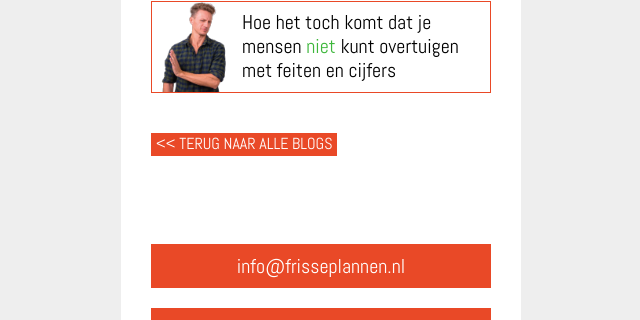
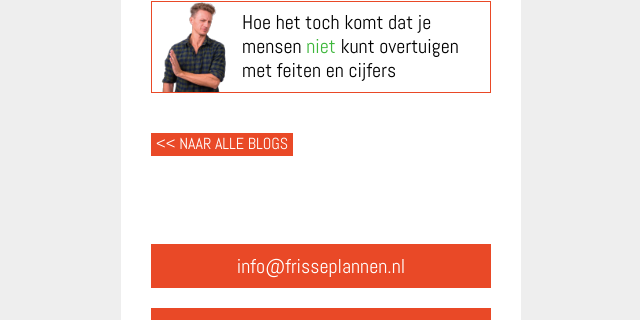
Before and after one commit to jhvanderschee/carli_d, a Jekyll site: the page built from _posts/2019-01-01-blog-why-methode.md, in a window 1280 px wide. Shown: the part 1205-1525 px from the top of the page, without its empty margins (319-959 px from the left). Built offline with Jekyll 4.4.1, drawn with Linux system fonts in a browser that asks for light colours.

Commit message:
Update blog.html

```diff
--- a/_layouts/blog.html
+++ b/_layouts/blog.html
@@ -13,7 +13,7 @@
     <strong>ANDERE BLOGS.</strong><br />
     {% for item in site.posts limit:3 %}<a href="{{ item.url }}" class="bloglink"><span style="background: white url({{ item.image }}) center center / contain no-repeat;"></span>{{ item.description | markdownify }}</a>{% endfor %}
     <br />
-        <a href="/blogs" class="button"><< Terug naar alle blogs</a><br /><br />
+        <a href="/blogs" class="button"><< Naar alle blogs</a><br /><br />
 </div>
 
 {% include footer.html %}
```
